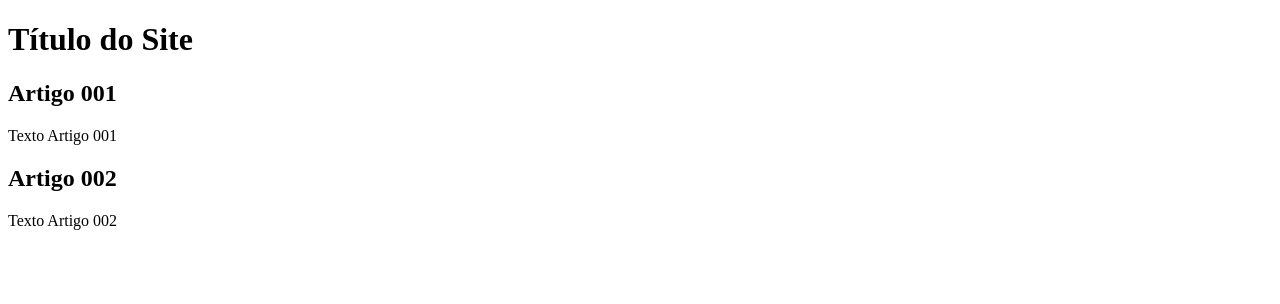
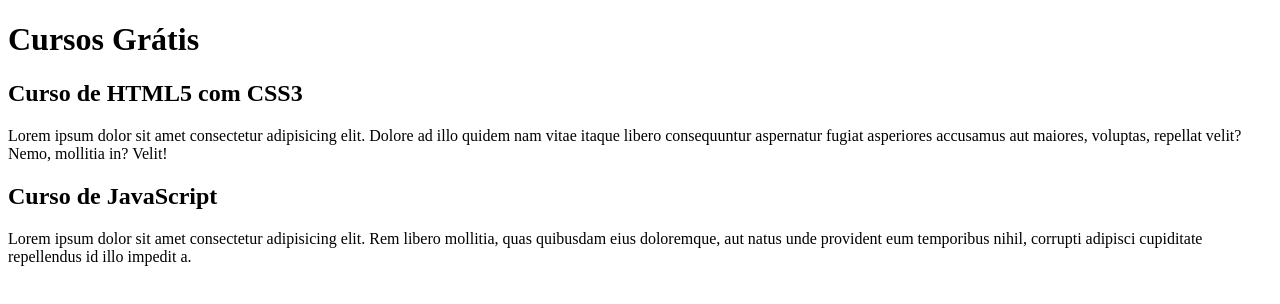
Before and after one commit to eldryn-dev/projeto-site, a plain HTML site: page index.html in a window 1280 px wide. Drawn offline with Linux system fonts and the light colour scheme.

Commit message:
Comecei a escrever o conteúdo

```diff
--- a/index.html
+++ b/index.html
@@ -9,15 +9,15 @@
 <body>
     <main>
         <header>
-            <h1>Título do Site</h1>
+            <h1>Cursos Grátis</h1>
         </header>
     <article>
-        <h2>Artigo 001</h2>
-        <p>Texto Artigo 001</p>
+        <h2>Curso de HTML5 com CSS3</h2>
+        <p>Lorem ipsum dolor sit amet consectetur adipisicing elit. Dolore ad illo quidem nam vitae itaque libero consequuntur aspernatur fugiat asperiores accusamus aut maiores, voluptas, repellat velit? Nemo, mollitia in? Velit!</p>
     </article>
     <article>
-        <h2>Artigo 002</h2>
-        <p>Texto Artigo 002</p>
+        <h2>Curso de JavaScript</h2>
+        <p>Lorem ipsum dolor sit amet consectetur adipisicing elit. Rem libero mollitia, quas quibusdam eius doloremque, aut natus unde provident eum temporibus nihil, corrupti adipisci cupiditate repellendus id illo impedit a.</p>
     </article>
     </main>
 </body>
```
